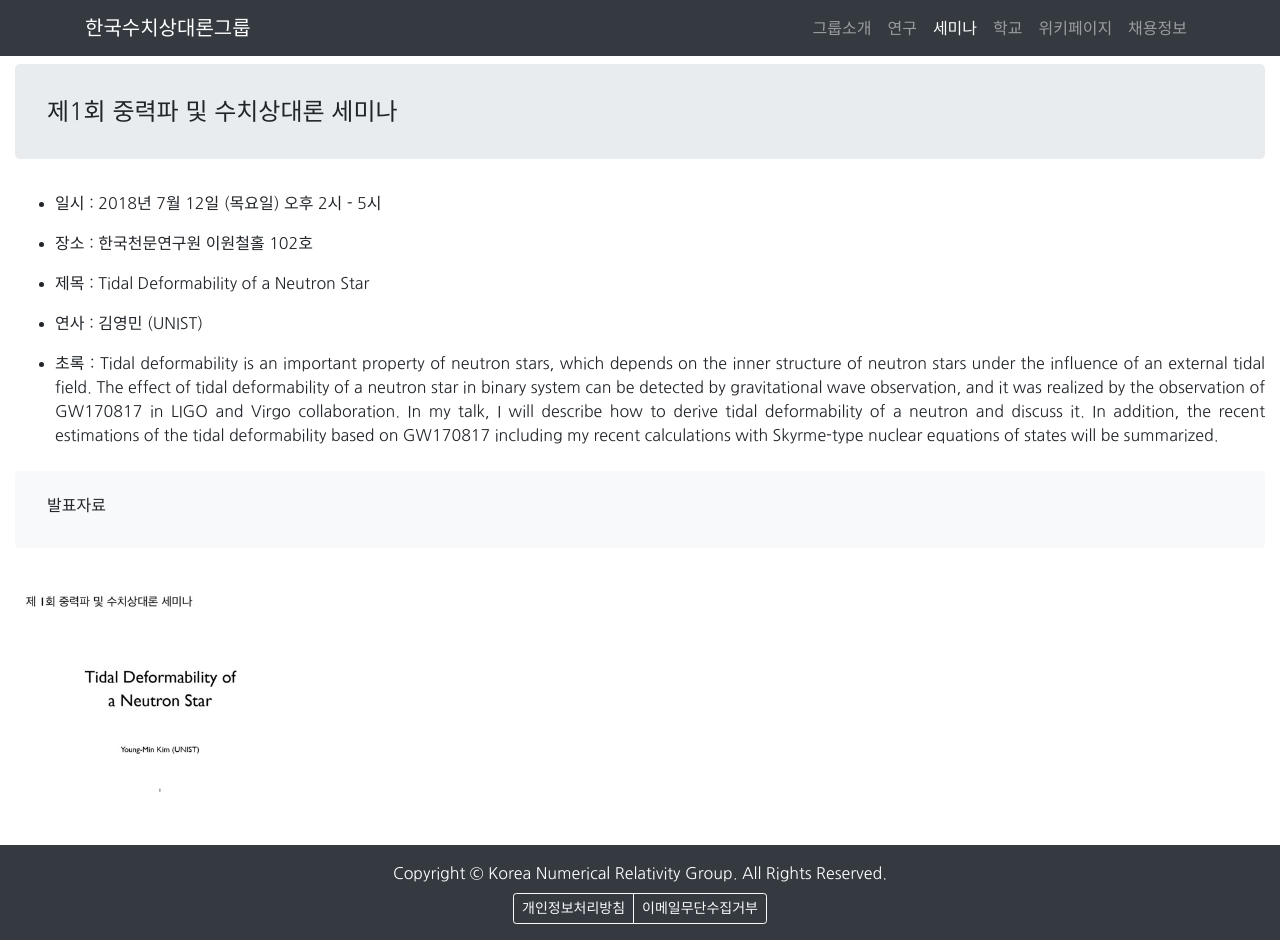
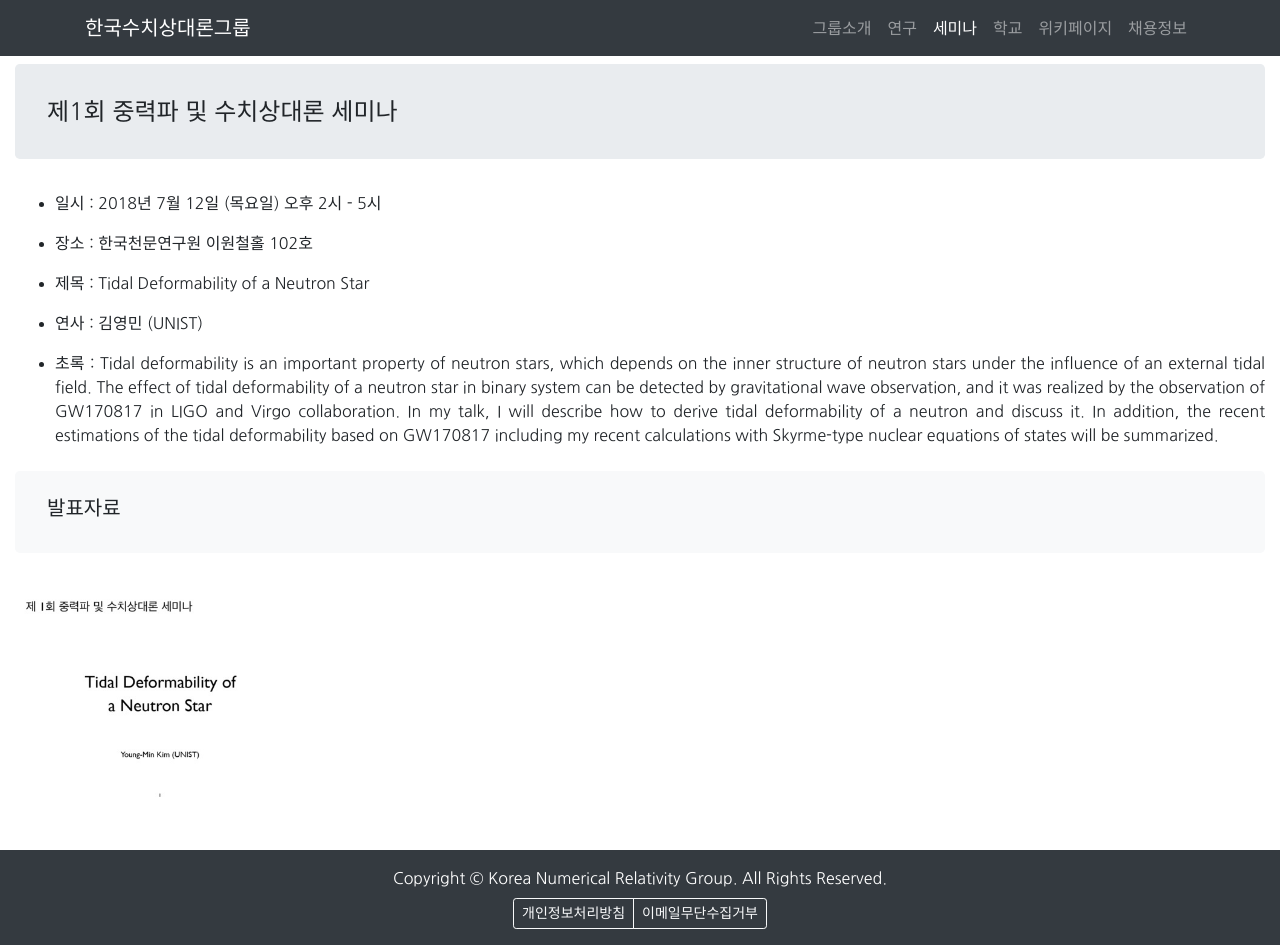
Before and after one commit to nrgw/nrgw.github.io, a Jekyll site: the page built from _posts/gwnr-seminar/2018-07-12-seminar1.md, in a window 1280 px wide. Built offline with Jekyll 4.4.1, drawn with Linux system fonts in a browser that asks for light colours.

Commit message:
Update gwnr-seminar.html

```diff
--- a/_layouts/gwnr-seminar.html
+++ b/_layouts/gwnr-seminar.html
@@ -23,9 +23,9 @@
   {% if page.talk != nil and page.talk.size != 0 %}
 
   <div class="jumbotron bg-light">
-    <h6 class="bold">
+    <h5 class="bold">
       발표자료
-    </h6>
+    </h5>
   </div>
 
 
@@ -94,9 +94,9 @@
   {% if page.picture != nil and page.picture.size != 0 %}
 
   <div class="jumbotron bg-light">
-    <h6 class="bold">
+    <h5 class="bold">
       사진
-    </h6>
+    </h5>
   </div>
 
   <!-- Grid row -->
```
